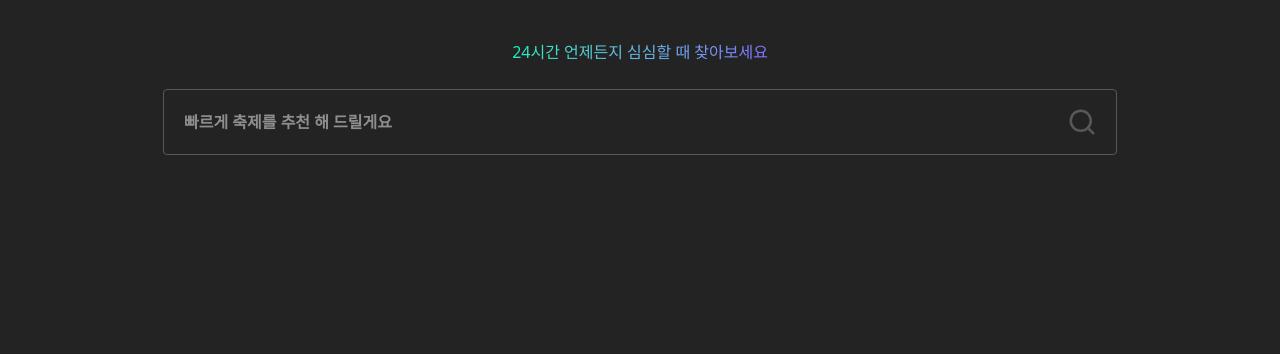
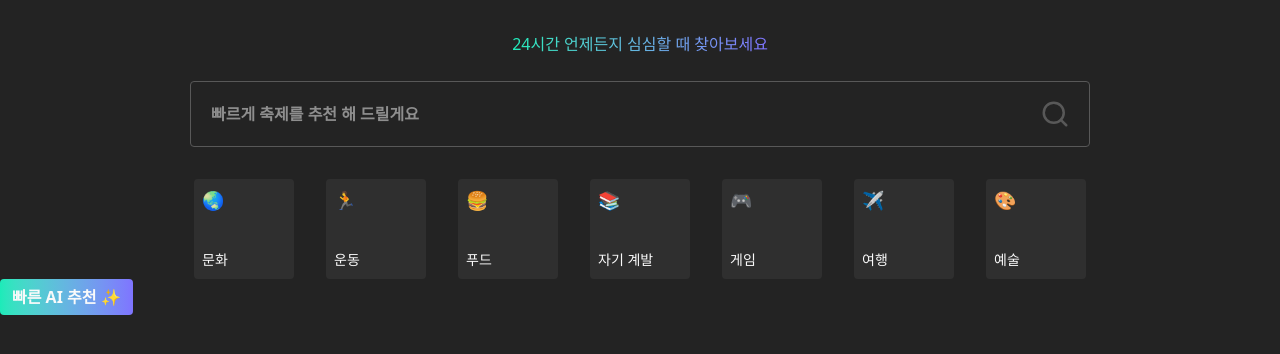
Before and after one commit to prgrms-web-devcourse-final-project/WEB4_5_88hage_FE, a Next.js app: page / in a window 1280 px wide. Shown: the top 354 px of the page. Built offline with nearby package versions, Linux system fonts and the light colour scheme.

Commit message:
Feat: 관련태그, ai 추천 버튼 컴포넌트 추가

```diff
--- a/src/app/page.tsx
+++ b/src/app/page.tsx
@@ -1,9 +1,13 @@
+import AIrecommendButton from '@/components/common/AIrecommendButton';
+import RelatedTags from '@/components/common/RelatedTags';
 import SearchBar from '@/components/common/SearchBar';
 
 export default function page() {
   return (
     <>
       <SearchBar />
+      <RelatedTags />
+      <AIrecommendButton />
     </>
   );
 }
--- /dev/null
+++ b/src/components/common/AIrecommendButton.tsx
@@ -0,0 +1,9 @@
+export default function AIrecommendButton() {
+  return (
+    <>
+      <button className="t4 from-main to-text rounded-[4px] bg-gradient-to-r px-3 py-1.5 font-semibold text-white">
+        빠른 AI 추천 ✨
+      </button>
+    </>
+  );
+}
--- a/src/components/common/Card.tsx
+++ b/src/components/common/Card.tsx
@@ -1,7 +1,42 @@
-export default function Card() {
+'use client';
+
+import Image from 'next/image';
+
+type PostCardProps = {
+  thumbnail: string;
+  title: string;
+  description: string;
+  period: string;
+};
+
+export default function PostCard({
+  thumbnail,
+  title,
+  description,
+  period,
+}: PostCardProps) {
   return (
-    <>
-      <h1>Card Component</h1>
-    </>
+    <div className="relative w-[300px] overflow-hidden rounded-lg bg-[#2f2f2f] text-white shadow-md">
+      {/* 햄버거 이모지 */}
+      <div className="absolute top-3 left-3 z-10 text-2xl">🍔</div>
+
+      {/* 썸네일 */}
+      <div className="relative h-[180px] w-full">
+        <Image
+          src={thumbnail}
+          alt="썸네일"
+          fill
+          className="rounded-t-lg object-cover"
+          priority
+        />
+      </div>
+
+      {/* 콘텐츠 */}
+      <div className="space-y-2 p-4">
+        <h2 className="t3 font-bold">{title}</h2>
+        <p className="text-sm text-gray-300">{description}</p>
+        <p className="text-xs text-gray-400">{period}</p>
+      </div>
+    </div>
   );
 }
--- a/src/components/common/RelatedTags.tsx
+++ b/src/components/common/RelatedTags.tsx
@@ -1,7 +1,30 @@
+const TAGS = [
+  { label: '문화', emoji: '🌏' },
+  { label: '운동', emoji: '🏃' },
+  { label: '푸드', emoji: '🍔' },
+  { label: '자기 계발', emoji: '📚' },
+  { label: '게임', emoji: '🎮' },
+  { label: '여행', emoji: '✈️' },
+  { label: '예술', emoji: '🎨' },
+];
+
 export default function RelatedTags() {
   return (
-    <>
-      <h1>RelatedTags Component</h1>
-    </>
+    <div className="flex flex-wrap justify-center gap-8">
+      {TAGS.map(({ label, emoji }) => (
+        <div
+          key={label}
+          className="relative h-[100px] w-[100px] rounded bg-[#2f2f2f] p-2 text-white"
+        >
+          {/* 이모지 (왼쪽 위) */}
+          <div className="absolute top-2 left-2 text-[18px]">{emoji}</div>
+
+          {/* 태그 버튼 (왼쪽 아래) */}
+          <div className="absolute bottom-2 left-2">
+            <button className="text-[14px] text-white">{label}</button>
+          </div>
+        </div>
+      ))}
+    </div>
   );
 }
--- a/src/components/common/SearchBar.tsx
+++ b/src/components/common/SearchBar.tsx
@@ -2,12 +2,12 @@ import { Search } from 'lucide-react';
 
 export default function SearchBar() {
   return (
-    <div className="flex flex-col items-center justify-center p-10">
+    <div className="flex flex-col items-center justify-center p-8">
       <div className="t4 from-main to-text mb-[25px] inline-block bg-gradient-to-r bg-clip-text text-transparent">
         24시간 언제든지 심심할 때 찾아보세요
       </div>
 
-      <div className="relative w-[954px]">
+      <div className="relative w-[900px]">
         <input
           type="text"
           placeholder="빠르게 축제를 추천 해 드릴게요"
```
